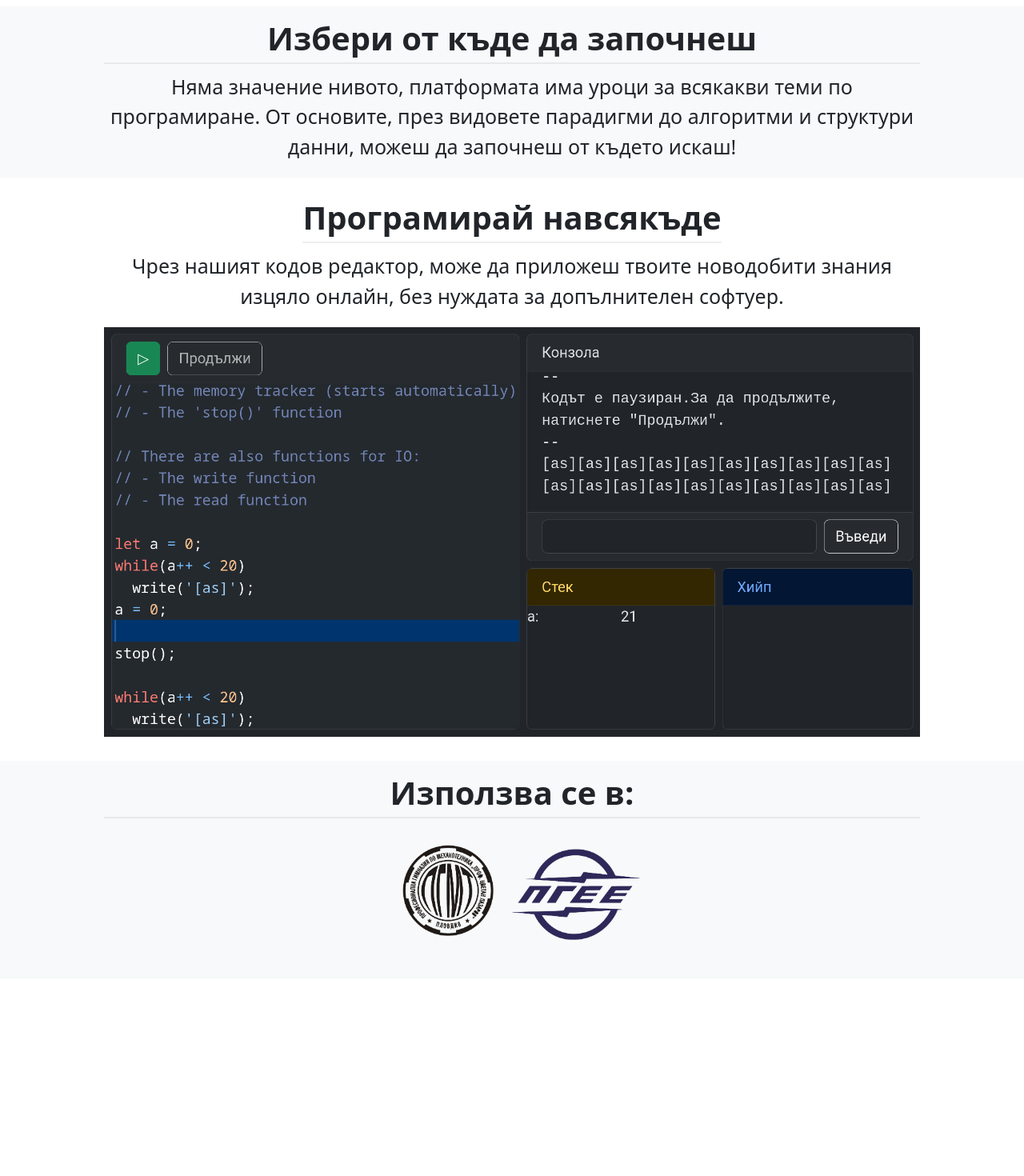
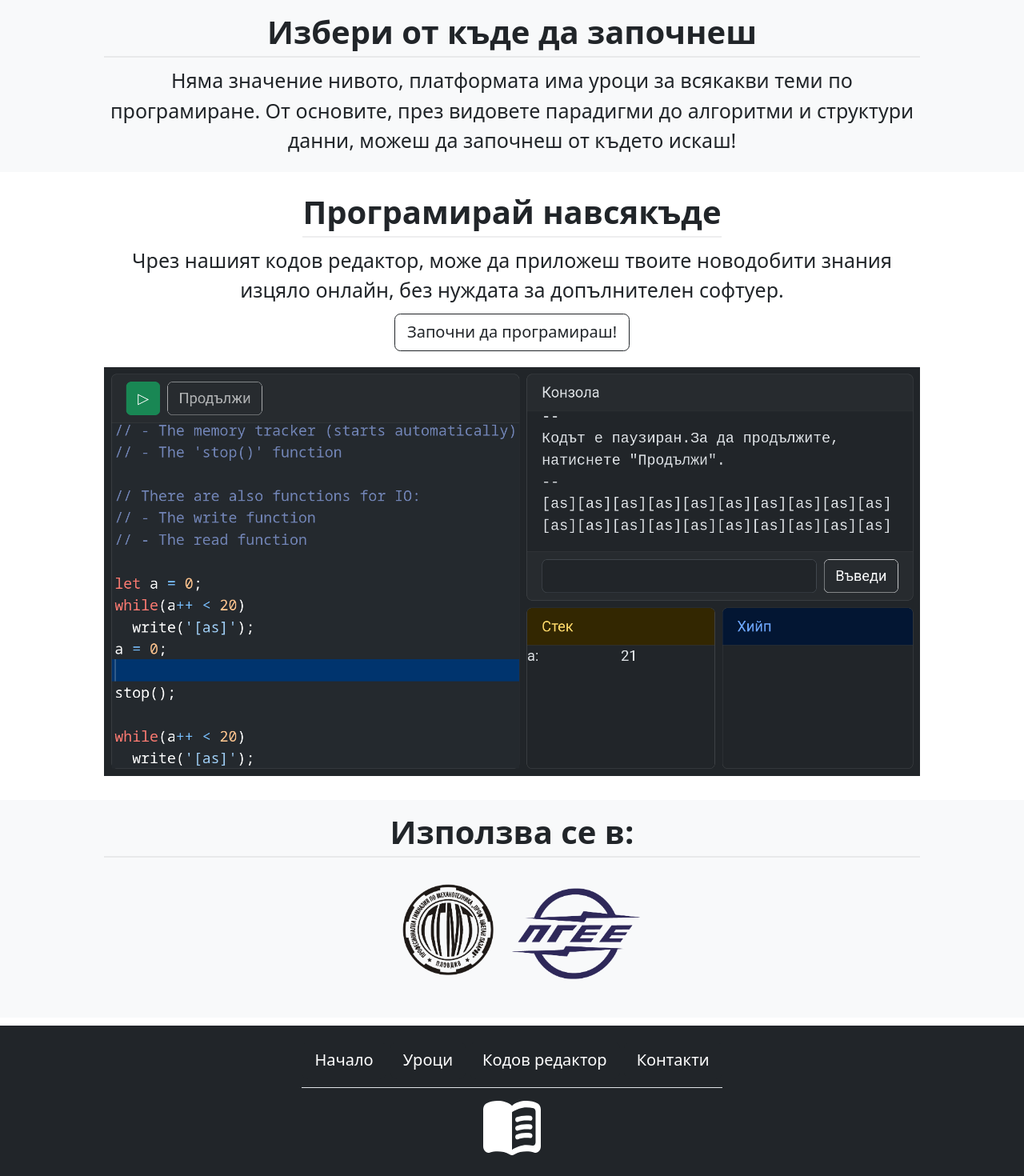
Before and after one commit to MomchilKalestrov/the-platform, a Next.js app: page /homepage in a window 1280 px wide. Shown: the part 569-2039 px from the top of the page at 80% size. Before the commit the page ends 1802 px from the top, so only its background shows below. Built offline with nearby package versions, Linux system fonts and the light colour scheme.

Commit message:
Added a footer

```diff
--- a/src/app/homepage/global.css
+++ b/src/app/homepage/global.css
@@ -4,8 +4,6 @@
 
 header {
     background-color: var(--bs-dark);
-    top: 0px;
-    position: sticky !important;
 }
 
 nav, nav div {
--- a/src/app/homepage/layout.tsx
+++ b/src/app/homepage/layout.tsx
@@ -18,10 +18,10 @@ export default function Layout({
         <nav className='container navbar-expand-md px-0 px-md-3'>
           <img className={ styles.NavTitle} src='/head.svg' alt='title'/>
           <div>
-            <a className='btn btn-outline-light btn-sm' href='/homepage'>Начало</a>
-            <a className='btn btn-outline-light btn-sm' href='/lessons'>Уроци</a>
+            <a className='btn btn-outline-light btn-sm' href='/homepage'   >Начало</a>
+            <a className='btn btn-outline-light btn-sm' href='/lessons'    >Уроци</a>
             <a className='btn btn-outline-light btn-sm' href='/code_editor'>Кодов редактор</a>
-            <a className='btn btn-outline-light btn-sm' href='/contacts'>Контакти</a>
+            <a className='btn btn-outline-light btn-sm' href='/contacts'   >Контакти</a>
           </div>
         </nav>
       </header>
@@ -37,6 +37,18 @@ export default function Layout({
       <main>
         { children }
       </main>
+      <div className='bg-dark'>
+        <footer className='container py-3 d-flex justify-content-center flex-wrap'>
+          <div className='d-flex justify-content-center flex-wrap gap-1 border-bottom pb-2 mb-2'>
+            <a className='btn btn-dark' href='/homepage'   >Начало</a>
+            <a className='btn btn-dark' href='/lessons'    >Уроци</a>
+            <a className='btn btn-dark' href='/code_editor'>Кодов редактор</a>
+            <a className='btn btn-dark' href='/contacts'   >Контакти</a>
+          </div>
+          <div className='w-100'></div>
+          <img className={ styles.FooterImg } src='/book.svg' />
+        </footer>
+      </div>
     </>
   );
 }
--- a/src/app/homepage/page.tsx
+++ b/src/app/homepage/page.tsx
@@ -24,6 +24,7 @@ export default function Home() {
           <div className='col-xl d-flex flex-wrap justify-content-center align-content-center m-0'>
             <h1>Програмирай навсякъде</h1>
             <p>Чрез нашият кодов редактор, може да приложеш твоите новодобити знания изцяло онлайн, без нуждата за допълнителен софтуер.</p>
+            <a className='btn btn-outline-dark'>Започни да програмираш!</a>
           </div>
           <img src='/code_edit.png' className='col-xl' />
         </div>
--- a/src/app/homepage/styles.module.css
+++ b/src/app/homepage/styles.module.css
@@ -27,6 +27,11 @@
     height: 8rem;
 }
 
+.FooterImg {
+    width: 4rem;
+    height: 4rem;
+}
+
 @media (max-width: 576px) {
     .Splash div > div, .Splash div > img {
         width: 100%;
```
Also changed, not shown: public/book.svg (added), public/splash.svg.
